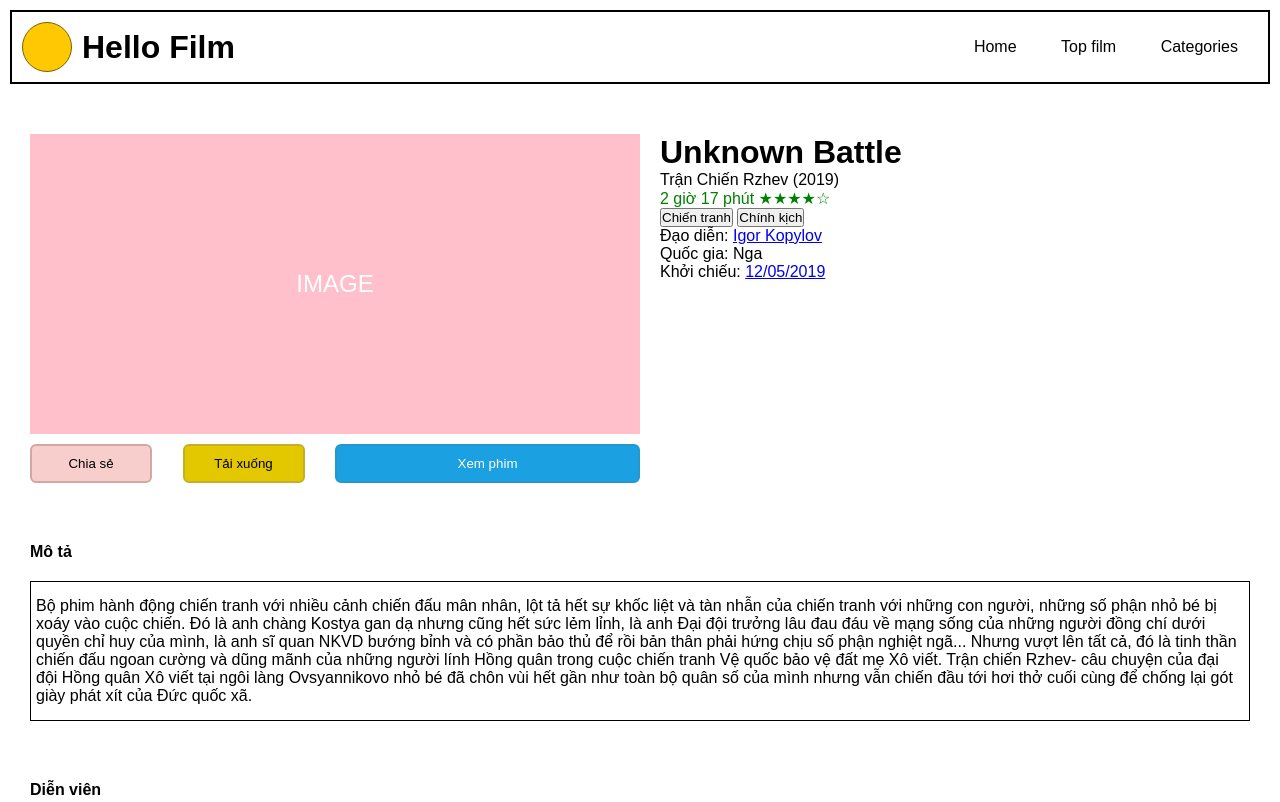
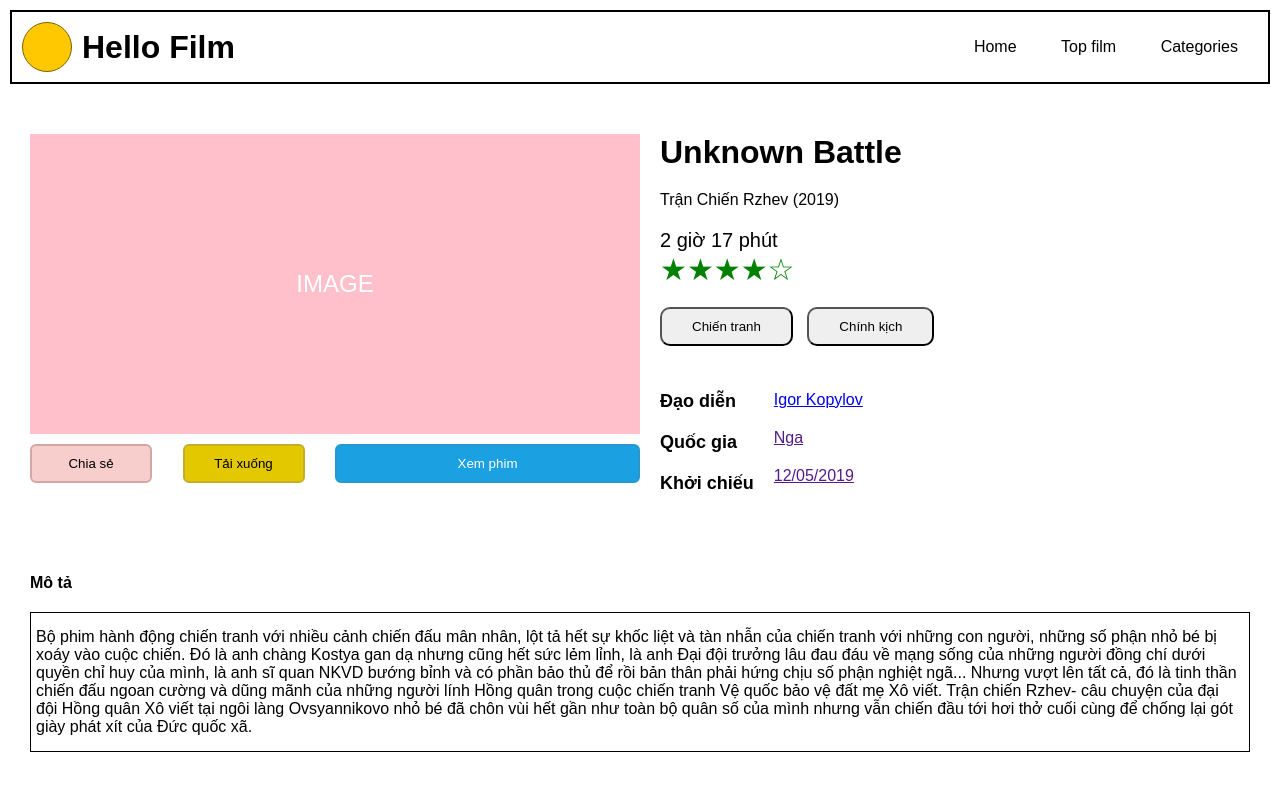
Before and after one commit to AnhVu-NAV/baitapT3H, a plain HTML site: page PractiveTest/index.html in a window 1280 px wide. Shown: the top 802 px of the page. Drawn offline with Linux system fonts and the light colour scheme.

Commit message:
update css

```diff
--- a/PractiveTest/asset/style/style.css
+++ b/PractiveTest/asset/style/style.css
@@ -57,10 +57,51 @@ nav a {
 }
 .details h1 {
     margin: 0;
+    margin-bottom: 20px;
+}
+.details p{
+    margin-bottom: 20px;
+}
+
+.details .time{
+    margin-bottom: 0;
+    font-size: 20px;
 }
 .details .rating {
     color: green;
+    font-size: 30px;
 }
+
+.category{
+    margin: 20px 0;
+}
+
+.war{
+    margin-right: 10px;
+}
+
+.war,
+.comedy{
+    padding: 10px 30px;
+    border-radius: 10px;
+}
+
+.infor{
+    display: flex;
+}
+
+.titleInfor{
+    padding-top: 25px;
+    font-size: 18px;
+    font-weight: bold;
+}
+
+.contentInfor{
+    padding-top: 25px;
+    padding-left: 20px;
+    font-
+}
+
 .buttons {
     margin-top: 10px;
 }
--- a/PractiveTest/index.html
+++ b/PractiveTest/index.html
@@ -29,12 +29,25 @@
             <div class="details">
                 <h1>Unknown Battle</h1>
                 <p>Trận Chiến Rzhev (2019)</p>
-                <p class="rating">2 giờ 17 phút ★★★★☆</p>
-                <button class="war">Chiến tranh</button>
-                <button class="comedy">Chính kịch</button>
-                <p>Đạo diễn: <a href="#">Igor Kopylov</a></p>
-                <p>Quốc gia: Nga</p>
-                <p>Khởi chiếu: <a href="#">12/05/2019</a></p>
+                <p class="time">2 giờ 17 phút </p>
+                <p class="rating">★★★★☆</p>
+                <div class="category">
+                    <button class="war">Chiến tranh</button>
+                    <button class="comedy">Chính kịch</button>
+                </div>
+                <div class="infor">
+                    <div class="titleInfor">
+                        <p>Đạo diễn</p>
+                        <p>Quốc gia</p>
+                        <p>Khởi chiếu</p>
+                    </div>
+                    <div class="contentInfor">
+                        <p><a href="#">Igor Kopylov</a></p>
+                        <p><a href="">Nga</a></p>
+                        <p><a href="">12/05/2019</a></p>
+
+                    </div>
+                </div>
             </div>
         </div>
         <div class="des">
```
